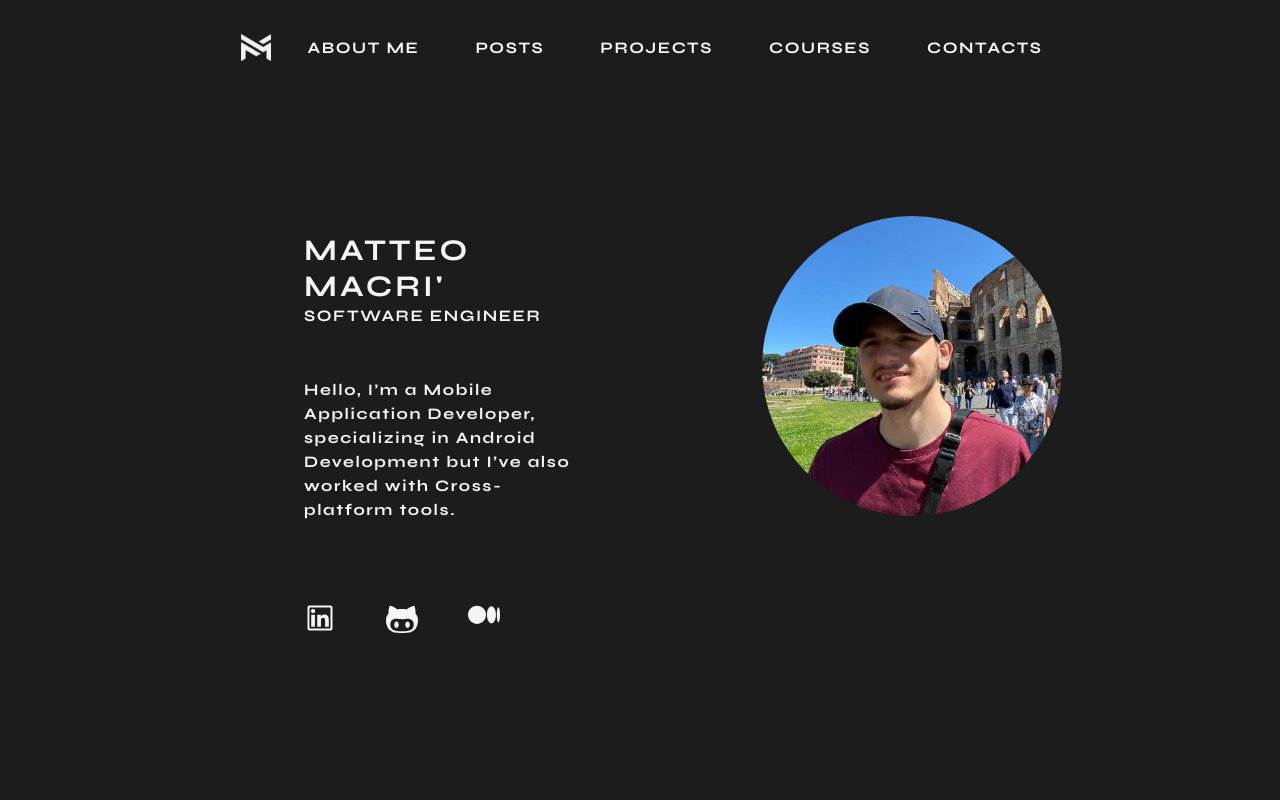
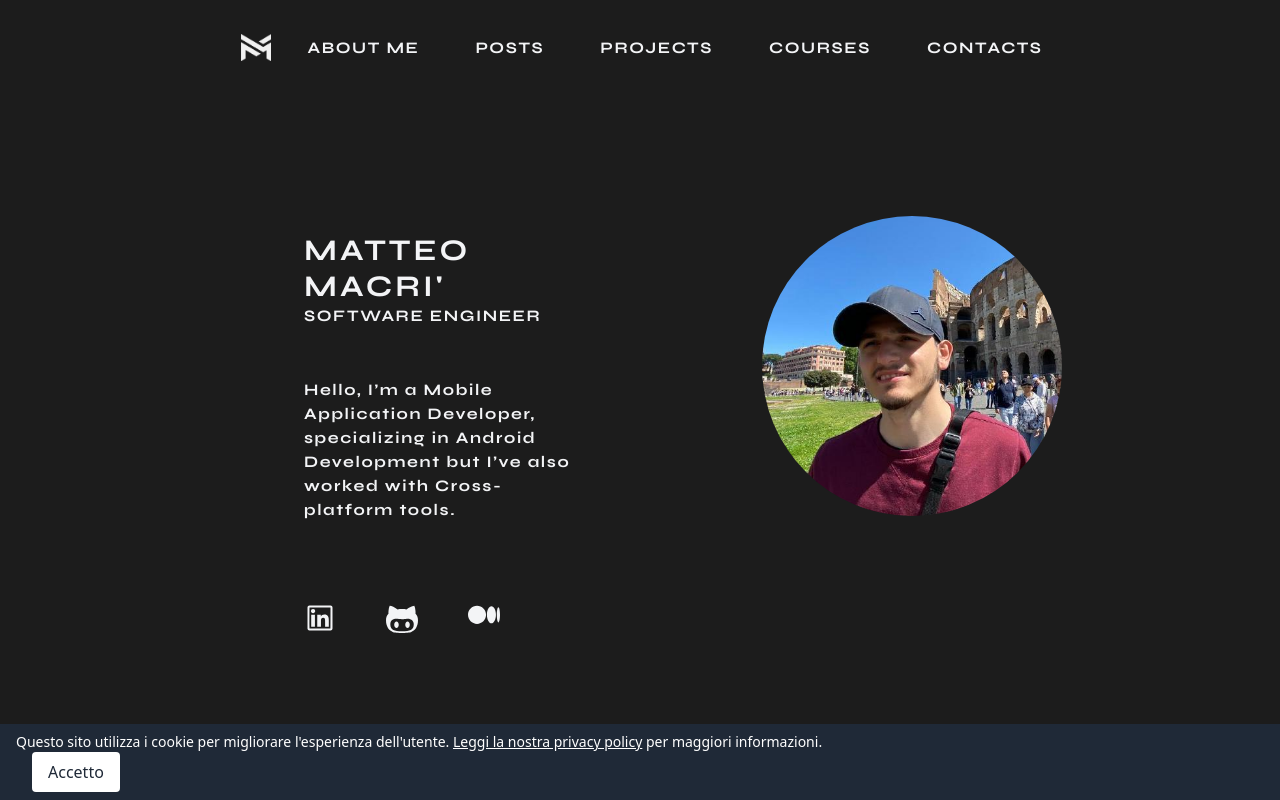
Before and after one commit to matteomacri18/site, a React (Create React App) app: page / in a window 1280 px wide. Shown: the top 800 px of the page. Built offline with nearby package versions, Linux system fonts and the light colour scheme.

Commit message:
Show cookie banner

```diff
--- a/src/App.js
+++ b/src/App.js
@@ -7,17 +7,30 @@ import Projects from "./pages/Projects";
 import Courses from "./pages/Courses";
 import Contacts from "./pages/Contacts";
 import ReactGA from 'react-ga';
+import CookieBanner from "./components/CookieBanner";
+import Policy from "./pages/Policy";
 
 const TRAKING_ID = "G-X2SJDWTRTV";
 ReactGA.initialize(TRAKING_ID);
 
 function App() {
+  const [showBanner, setShowBanner] = React.useState(false);
 
   React.useEffect(() => {
     ReactGA.pageview(window.location.pathname + window.location.search);
+
+    const hasConsent = localStorage.getItem('cookieConsent');
+    setShowBanner(!hasConsent);
   }, []);
 
+  const handleConsent = () => {
+    localStorage.setItem('cookieConsent', true);
+    setShowBanner(false);
+  };
+
   return (
+    <>
+      {showBanner && <CookieBanner onConsent={handleConsent} />}
       <Routes>
         <Route exact path="/" element={<Home />} />
         <Route exact path="/about" element={<AboutMe />} />
@@ -25,7 +38,9 @@ function App() {
         <Route exact path="/projects" element={<Projects />} />
         <Route exact path="/courses" element={<Courses />} />
         <Route exact path="/contacts" element={<Contacts />} />
+        <Route exact path="/policy" element={<Policy />} />
       </Routes>
+    </>
   );
 }
 
```
Lines whose indentation alone changed are shown as unchanged.
